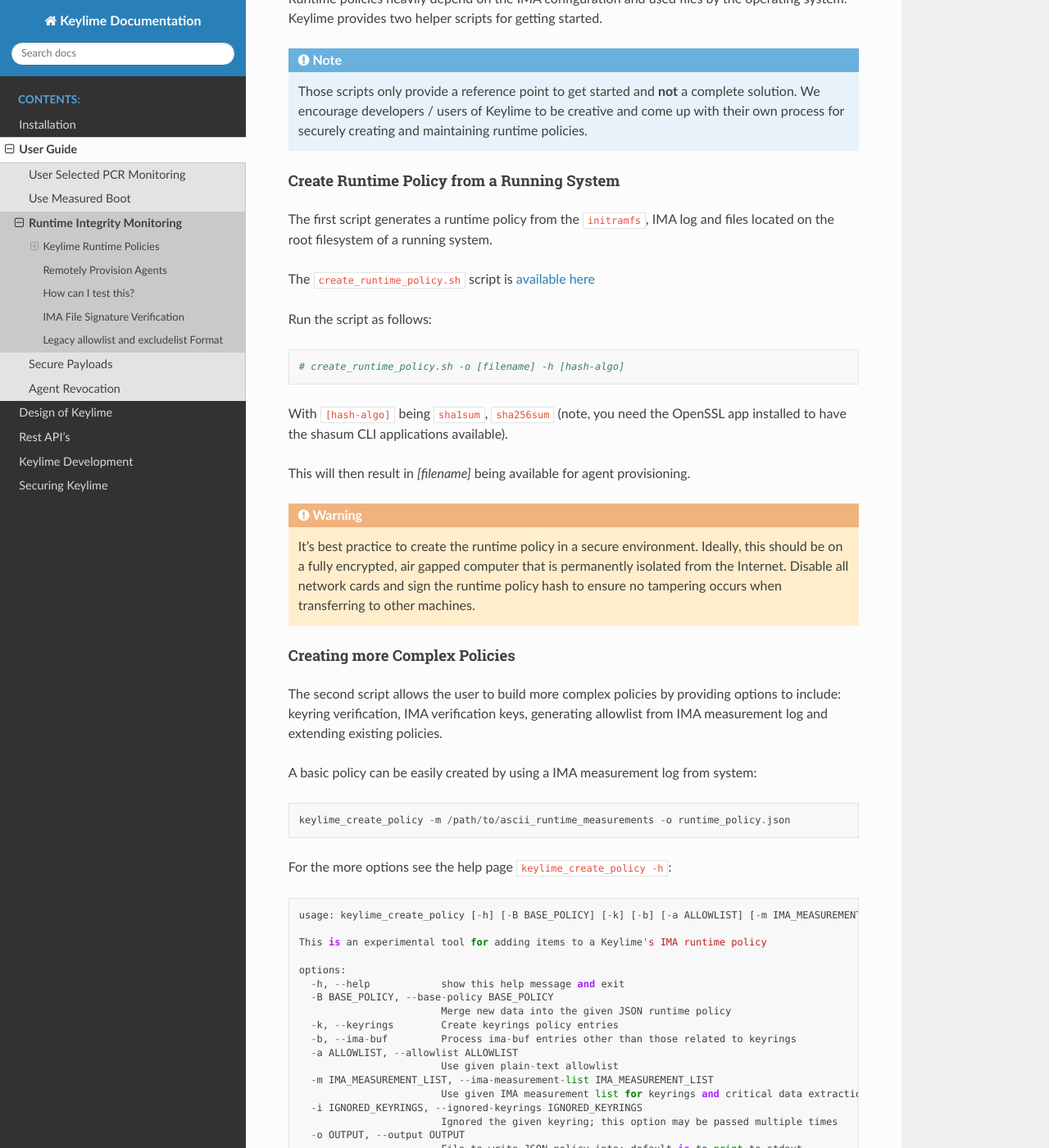
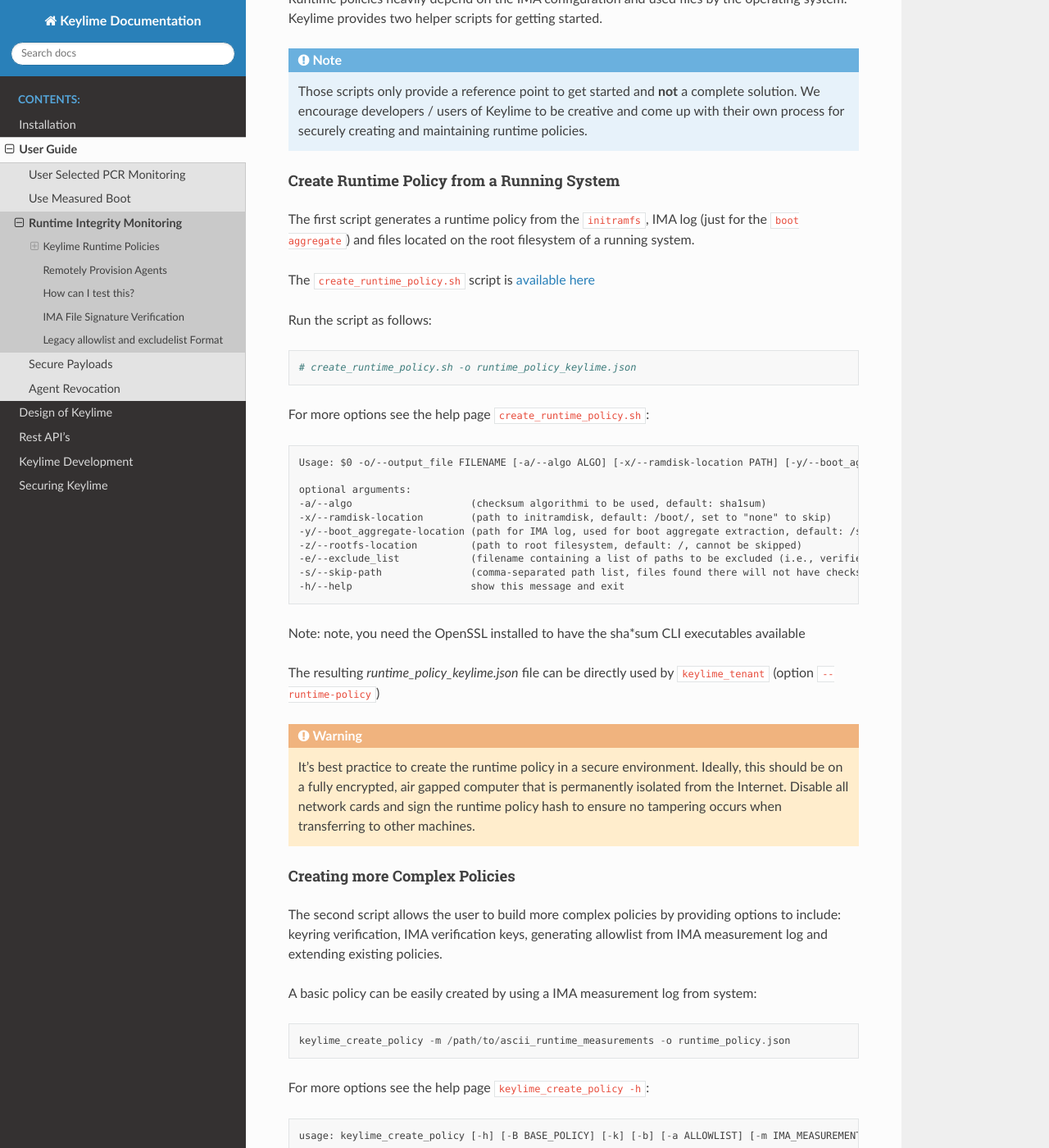
Before and after one commit to keylime/keylime, a Sphinx documentation site: the page built from docs/user_guide/runtime_ima.rst, in a window 1280 px wide and 1400 px high, scrolled down 1751 px. Shown: the whole window at 82% size. Built offline with Sphinx 7.4.7 and the Read the Docs theme 2.0.0, drawn with Linux system fonts in a browser that asks for light colours.

Commit message:
Several improvements for the "create_runtime_policy.sh" script
In addition to introducing parametrization for all paths, there is now
the possibility for the user to supply an exclude list
(-e/--exclude_list), which will be automatically incorporated into the
policy

    Usage: create_runtime_policy.sh -o/--output_file FILENAME [-a/--algo ALGO]
[-x/--ramdisk-location PATH] [-y/--boot_aggregate-location PATH]
[-z/--rootfs-location PATH] [-e/--exclude_list FILENAME] [-s/--skip-path
PATH] [-h/--help]

    optional arguments:
        -a/--algo                    (checksum algorithm to be used,
default: $ALGO)
        -x/--ramdisk-location        (path to initramdisk, default:
$INITRAMFS_LOC, set to "none" to skip)
        -y/--boot_aggregate-location (path for IMA log, used for boot
aggregate extraction, default: $BOOT_AGGREGATE_LOC, set to "none" to
skip)
        -z/--rootfs-location         (path to root filesystem, default:
$ROOTFS_LOC, cannot be skipped)
        -e/--exclude_list            (filename containing a list of
paths to be excluded (i.e., verifier will not try to match checksums,
default: $EXCLUDE_LIST)
        -s/--skip-path               (comma-separated path list, files
found there will not have checksums calculated, default: $SKIP_PATH)
        -h/--help                    (show this message and exit)

Not extensively tested (and AFAIK, not part of the testing CI)

I have also updated the documentation (and examples).

Signed-off-by: Marcio Silva <marcio.a.silva@ibm.com>

```diff
--- a/docs/user_guide/runtime_ima.rst
+++ b/docs/user_guide/runtime_ima.rst
@@ -90,19 +90,33 @@
 
 Create Runtime Policy from a Running System
 ^^^^^^^^^^^^^^^^^^^^^^^^^^^^^^^^^^^^^^^^^^^
-The first script generates a runtime policy from the :code:`initramfs`, IMA log and
-files located on the root filesystem of a running system.
+The first script generates a runtime policy from the :code:`initramfs`, IMA log
+(just for the :code:`boot aggregate`) and files located on the root filesystem of a running
+system.
 
 The :code:`create_runtime_policy.sh` script is `available here <https://github.com/keylime/keylime/blob/master/scripts/create_runtime_policy.sh>`_
 
 Run the script as follows::
 
-  # create_runtime_policy.sh -o [filename] -h [hash-algo]
+  # create_runtime_policy.sh -o runtime_policy_keylime.json
 
-With :code:`[hash-algo]` being :code:`sha1sum`, :code:`sha256sum` (note, you need the OpenSSL app
-installed to have the shasum CLI applications available).
+For more options see the help page :code:`create_runtime_policy.sh`::
 
-This will then result in `[filename]` being available for agent provisioning.
+    Usage: $0 -o/--output_file FILENAME [-a/--algo ALGO] [-x/--ramdisk-location PATH] [-y/--boot_aggregate-location PATH] [-z/--rootfs-location PATH] [-e/--exclude_list FILENAME] [-s/--skip-path PATH]"
+
+    optional arguments:
+    -a/--algo                    (checksum algorithmi to be used, default: sha1sum)
+    -x/--ramdisk-location        (path to initramdisk, default: /boot/, set to "none" to skip)
+    -y/--boot_aggregate-location (path for IMA log, used for boot aggregate extraction, default: /sys/kernel/security/ima/ascii_runtime_measurements, set to "none" to skip)
+    -z/--rootfs-location         (path to root filesystem, default: /, cannot be skipped)
+    -e/--exclude_list            (filename containing a list of paths to be excluded (i.e., verifier will not try to match checksums), default: none)
+    -s/--skip-path               (comma-separated path list, files found there will not have checksums calculated, default: none)
+    -h/--help                    show this message and exit
+
+Note: note, you need the OpenSSL installed to have the sha*sum CLI executables available
+
+The resulting `runtime_policy_keylime.json` file can be directly used by
+:code:`keylime_tenant` (option :code:`--runtime-policy`)
 
 .. warning::
     It’s best practice to create the runtime policy in a secure environment.
```
Also changed, not shown: other parts of docs/user_guide/runtime_ima.rst (+1 -1 lines), 2 other files.
